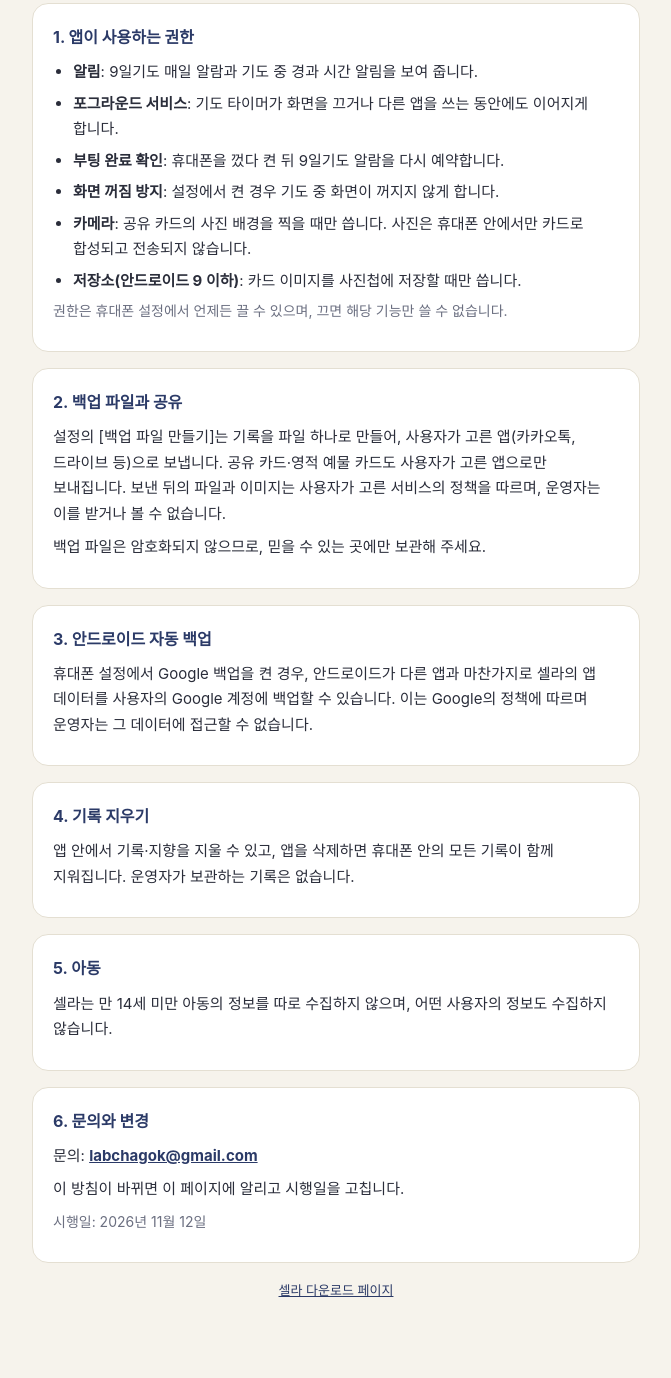
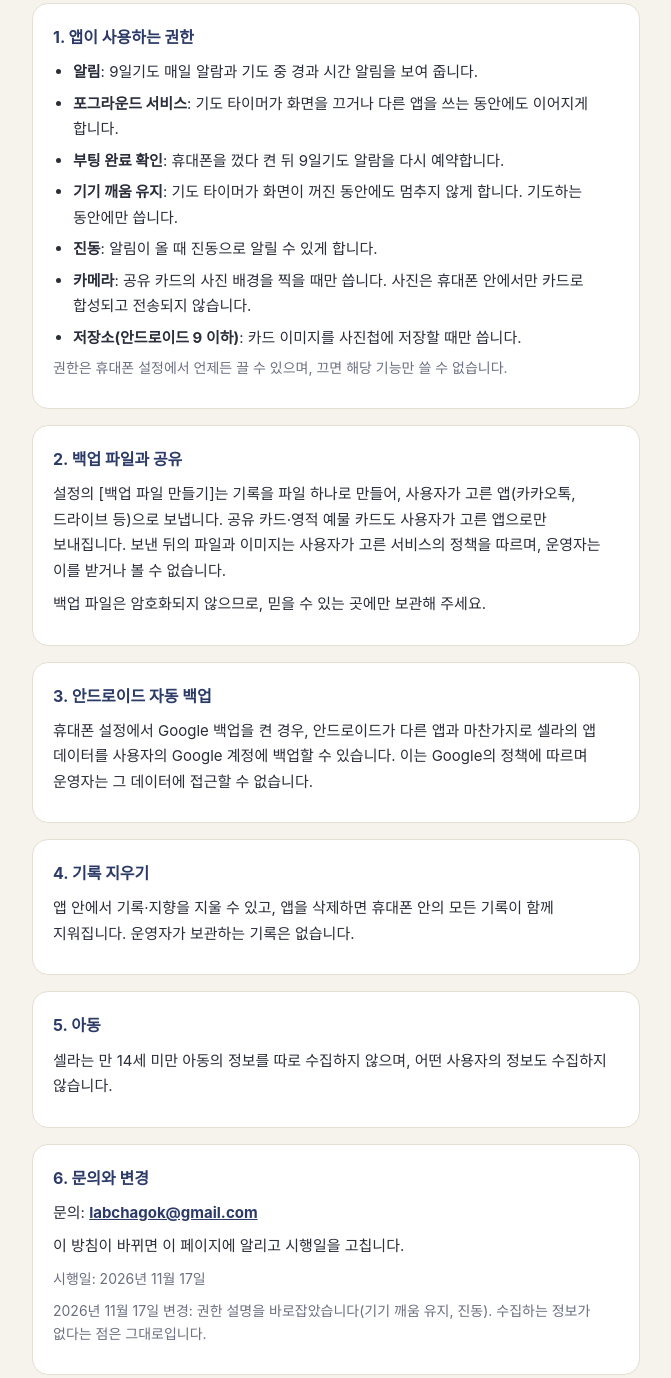
Before and after one commit to SeokHunPark/Selah-dist, a plain HTML site: page privacy.html in a window 1280 px wide. Shown: the part 306-1684 px from the top of the page, without its empty margins (304-975 px from the left). Before the commit the page ends 1655 px from the top, so only its background shows below. Drawn offline with Linux system fonts and the light colour scheme.

Commit message:
개인정보처리방침: 권한 설명 바로잡기 (기기 깨움 유지, 진동), 시행일 2026-11-17
- 화면 꺼짐 방지 줄을 기기 깨움 유지로 고침 — 이 권한은 기도 타이머가 화면이 꺼진 동안에도 멈추지 않게 하는 데 쓰고, 화면 꺼짐 방지 기능은 권한 없이 동작한다
- 진동 권한 한 줄 추가(알림 플러그인이 넣는 일반 권한)
- 시행일을 바꾸고 변경 안내 한 줄 추가. 수집하는 정보가 없다는 점은 그대로

Co-Authored-By: Claude Fable 5.2 <noreply@anthropic.com>

```diff
--- a/privacy.html
+++ b/privacy.html
@@ -56,7 +56,8 @@
         <li><b>알림</b>: 9일기도 매일 알람과 기도 중 경과 시간 알림을 보여 줍니다.</li>
         <li><b>포그라운드 서비스</b>: 기도 타이머가 화면을 끄거나 다른 앱을 쓰는 동안에도 이어지게 합니다.</li>
         <li><b>부팅 완료 확인</b>: 휴대폰을 껐다 켠 뒤 9일기도 알람을 다시 예약합니다.</li>
-        <li><b>화면 꺼짐 방지</b>: 설정에서 켠 경우 기도 중 화면이 꺼지지 않게 합니다.</li>
+        <li><b>기기 깨움 유지</b>: 기도 타이머가 화면이 꺼진 동안에도 멈추지 않게 합니다. 기도하는 동안에만 씁니다.</li>
+        <li><b>진동</b>: 알림이 올 때 진동으로 알릴 수 있게 합니다.</li>
         <li><b>카메라</b>: 공유 카드의 사진 배경을 찍을 때만 씁니다. 사진은 휴대폰 안에서만 카드로 합성되고 전송되지 않습니다.</li>
         <li><b>저장소(안드로이드 9 이하)</b>: 카드 이미지를 사진첩에 저장할 때만 씁니다.</li>
       </ul>
@@ -92,7 +93,8 @@
       <h2>6. 문의와 변경</h2>
       <p>문의: <a href="mailto:labchagok@gmail.com"><b>labchagok@gmail.com</b></a></p>
       <p>이 방침이 바뀌면 이 페이지에 알리고 시행일을 고칩니다.</p>
-      <p class="muted">시행일: 2026년 11월 12일</p>
+      <p class="muted">시행일: 2026년 11월 17일</p>
+      <p class="muted">2026년 11월 17일 변경: 권한 설명을 바로잡았습니다(기기 깨움 유지, 진동). 수집하는 정보가 없다는 점은 그대로입니다.</p>
     </section>
 
     <footer>
```
